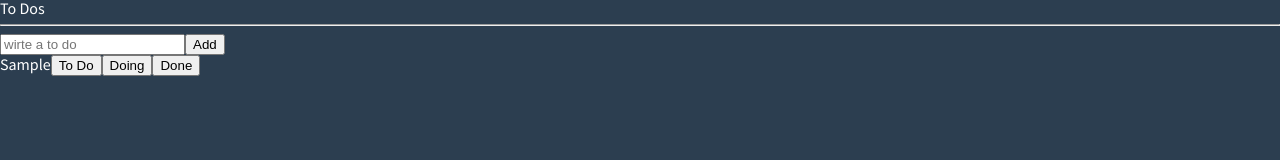
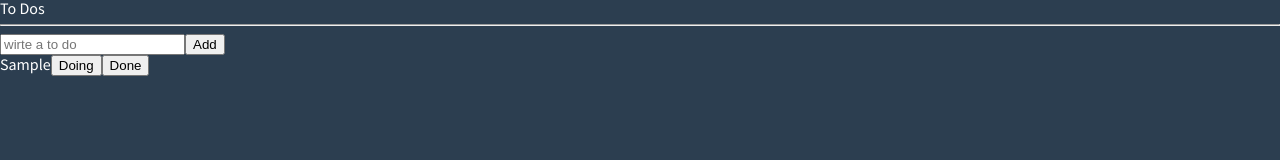
Before and after one commit to babooteng2/react-masterclass, a React (Create React App) app: page / in a window 1280 px wide. Both pictures are taken after typing "Sample" into the empty fields and a click on the button "Add". Shown: the top 160 px of the page. Built offline with nearby package versions, Linux system fonts and the light colour scheme.

Commit message:
#5.13 Categories

```diff
--- a/src/components/ToDo.tsx
+++ b/src/components/ToDo.tsx
@@ -1,12 +1,23 @@
-import { IToDo } from "../atoms";
+import { useSetRecoilState } from "recoil";
+import { IToDo, toDoState } from "../atoms";
 
-function ToDo({ text }: IToDo) {
+function ToDo({ text, category, id }: IToDo) {
+  const setToDos = useSetRecoilState(toDoState);
+  const onClick = (newCategory: IToDo["category"]) => {
+    console.log("i wanna to ", newCategory);
+  };
   return (
     <li>
       <span>{text}</span>
-      <button>To Do</button>
-      <button>Doing</button>
-      <button>Done</button>
+      {category !== "TO_DO" && (
+        <button onClick={() => onClick("TO_DO")}>To Do</button>
+      )}
+      {category !== "DOING" && (
+        <button onClick={() => onClick("DOING")}>Doing</button>
+      )}
+      {category !== "DONE" && (
+        <button onClick={() => onClick("DONE")}>Done</button>
+      )}
     </li>
   );
 }
```
